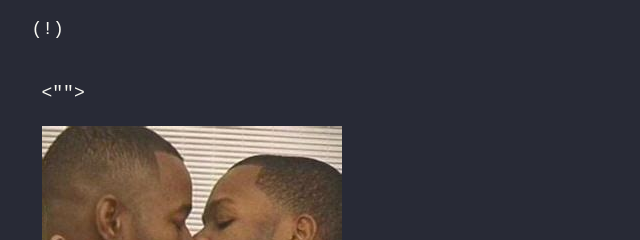
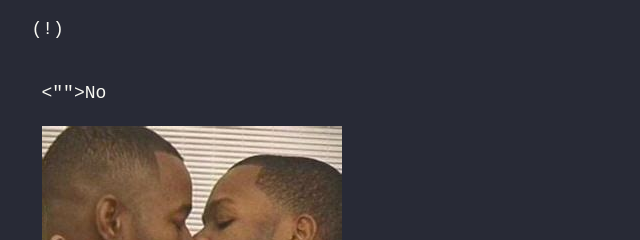
Before and after one commit to Nazim12432/Nazim, a plain HTML site: page N.html in a window 1280 px wide. Shown: the part 140-380 px from the top of the page, 171-811 px from the left. Drawn offline with Linux system fonts and the light colour scheme.

Commit message:
Update N.html

```diff
--- a/N.html
+++ b/N.html
@@ -6,7 +6,7 @@
 <nav>
 <table cellspacing="5" cellpadding="5">
 <tr>
-<td><""></a></td>
+<td><""></a>No</td>
 </tr>
 </nav>
 </body>
```
